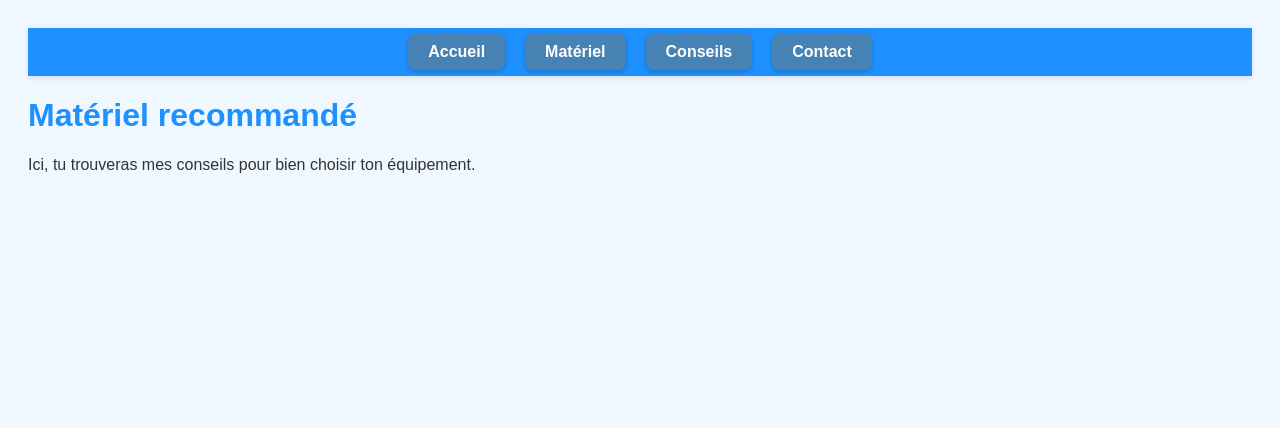
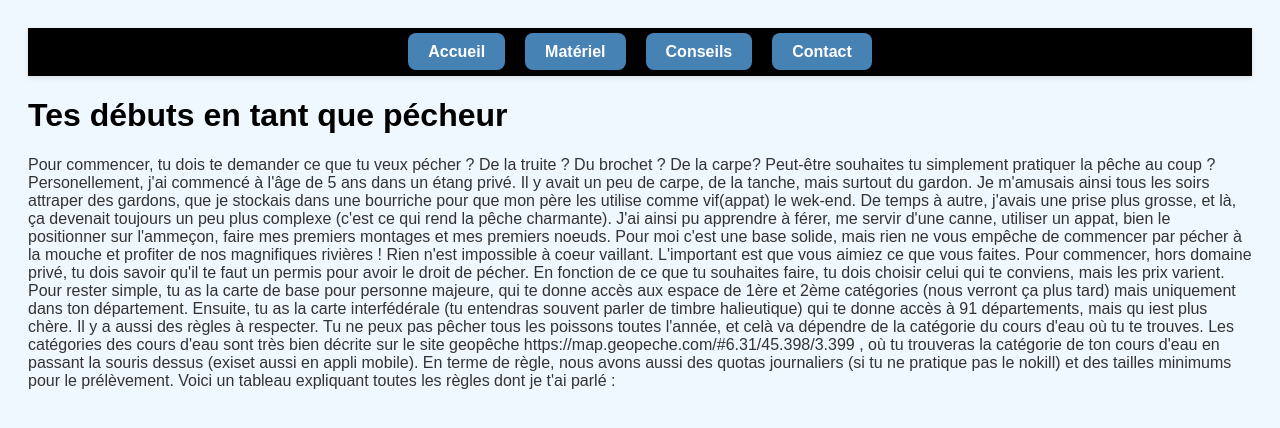
Before and after one commit to Zephyos/mon-site-peche, a plain HTML site: page conseils.html in a window 1280 px wide. Drawn offline with Linux system fonts and the light colour scheme.

Commit message:
Add files via upload

```diff
--- a/conseils.html
+++ b/conseils.html
@@ -17,8 +17,30 @@
   </nav>
 
   <main>
-    <h1>Matériel recommandé</h1>
-    <p>Ici, tu trouveras mes conseils pour bien choisir ton équipement.</p>
+    <h1>Tes débuts en tant que pécheur</h1>
+    <p>Pour commencer, tu dois te demander ce que tu veux pécher ?
+      De la truite ?  Du brochet ? De la carpe? Peut-être souhaites tu simplement pratiquer la pêche au coup ?
+
+      Personellement, j'ai commencé à l'âge de 5 ans dans un étang privé. Il y avait un peu de carpe, de la tanche, mais surtout du gardon.
+      Je m'amusais ainsi tous les soirs  attraper des gardons, que je stockais dans une bourriche pour que mon père les utilise comme vif(appat) le wek-end.
+      De temps à autre, j'avais une prise plus grosse, et là, ça devenait toujours un peu plus complexe (c'est ce qui rend la pêche charmante).
+
+      J'ai ainsi pu apprendre à férer, me servir d'une canne, utiliser un appat, bien le positionner sur l'ammeçon, faire mes premiers montages et mes premiers noeuds.
+      Pour moi c'est une base solide, mais rien ne vous empêche de commencer par pécher à la mouche et profiter de nos magnifiques rivières ! Rien n'est impossible à coeur vaillant. L'important est que vous aimiez ce que vous faites.
+
+      Pour commencer, hors domaine privé, tu dois savoir qu'il te faut un permis pour avoir le droit de pécher. En fonction de ce que tu souhaites faire, tu dois choisir celui qui te conviens, mais les prix varient.
+      Pour rester simple, tu as la carte de base pour personne majeure, qui te donne accès aux espace de 1ère et 2ème catégories (nous verront ça plus tard) mais uniquement dans ton département. Ensuite, tu as la carte interfédérale (tu entendras souvent parler de timbre halieutique) qui te donne accès à 91 départements, mais qu iest plus chère.
+
+      Il y a  aussi des règles à respecter. Tu ne peux pas pêcher tous les poissons toutes l'année, et celà va dépendre de la catégorie du cours d'eau où tu te trouves.
+      Les catégories des cours d'eau sont très bien décrite sur le site geopêche https://map.geopeche.com/#6.31/45.398/3.399 , où tu trouveras la catégorie de ton cours d'eau en passant la souris dessus (exiset aussi en appli mobile).
+
+      En terme de règle, nous avons aussi des quotas journaliers (si tu ne pratique pas le nokill) et des tailles minimums pour le prélèvement.
+
+      Voici un tableau expliquant toutes les règles dont je t'ai parlé :
+
+
+
+    </p>
   </main>
 </body>
 </html>
--- a/style.css
+++ b/style.css
@@ -5,10 +5,10 @@ body {
   padding: 20px;
 }
 h1 {
-  color: #1e90ff;
+  color: #000000;
 }
 nav {
-  background-color: #1e90ff;
+  background-color: #000000;
   padding: 15px 0;
   box-shadow: 0 2px 5px rgba(0,0,0,0.1);
 }
```
Also changed, not shown: index.html (+5 -1 lines).
